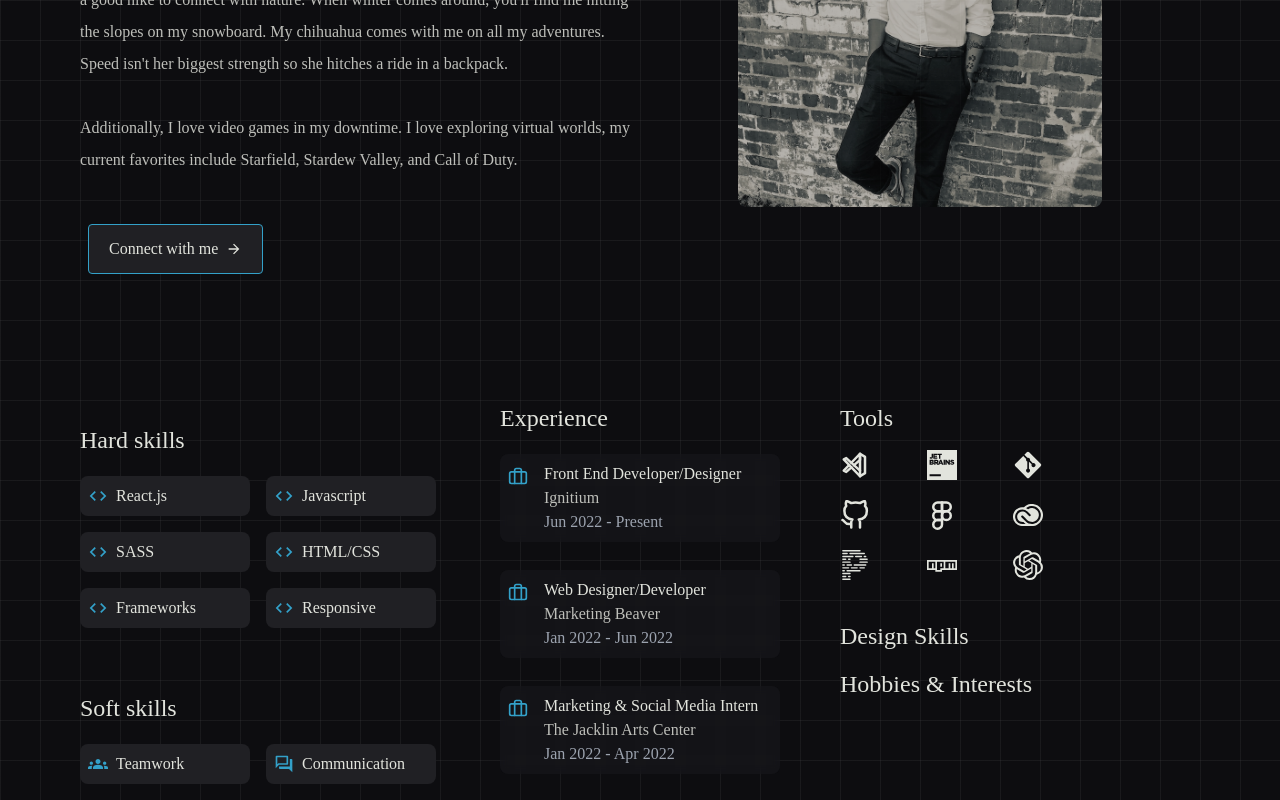
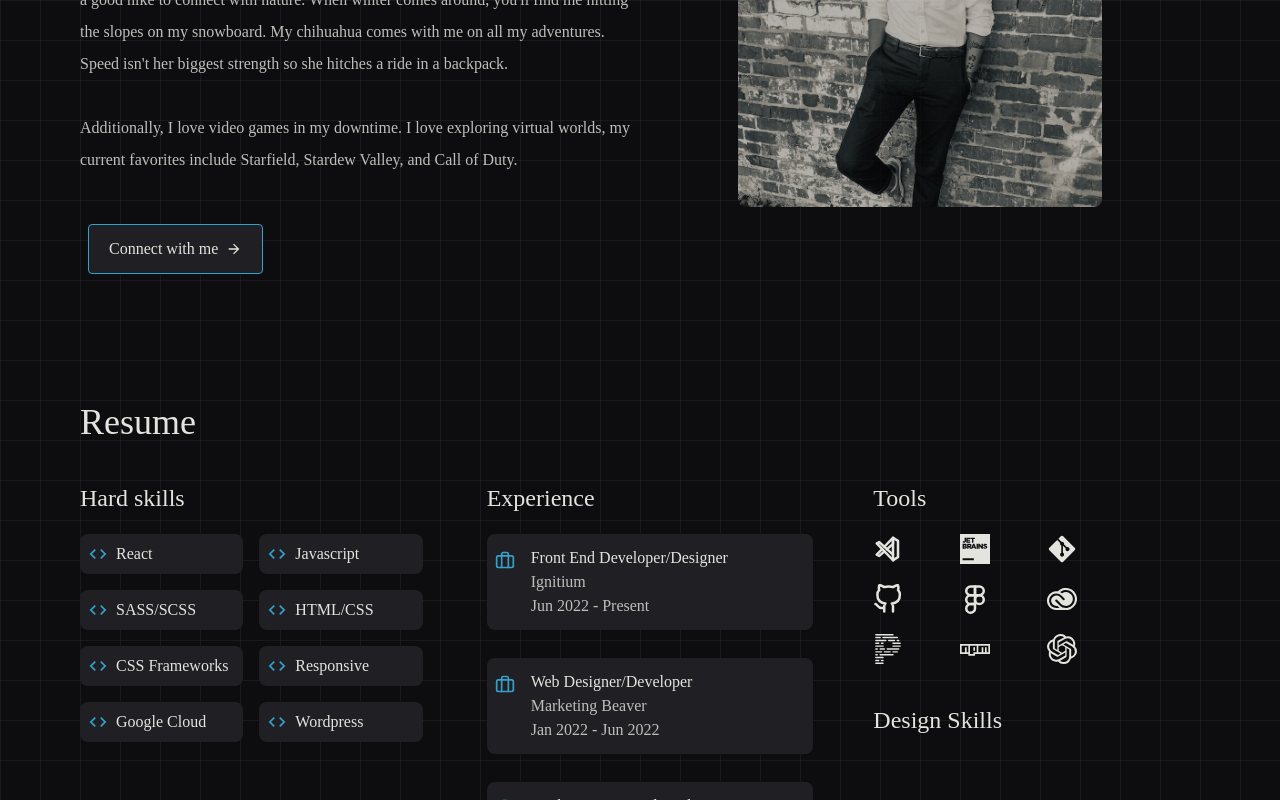
Before and after one commit to Kcounts93/my-portfolio, a React (Create React App) app: page / in a window 1280 px wide. Shown: the part 2000-2800 px from the top of the page. Built offline with nearby package versions, Linux system fonts and the light colour scheme.

Commit message:
resume section & components update

```diff
--- a/src/components/Resume.jsx
+++ b/src/components/Resume.jsx
@@ -5,61 +5,41 @@ import Experience from "./resumeComponents/Experience";
 import Education from "./resumeComponents/Education";
 import Certifications from "./resumeComponents/Certifications";
 import Tools from "./resumeComponents/Tools";
+import Hobbies from "./resumeComponents/Hobbies";
+import DesignSkills from "./resumeComponents/DesignSkills";
 
 const Resume = () => {
   return (
-    <div id="Resume">
-      <div className="container mx-auto px-5 md:px-10 lg:px-20 mt-20 mb-10 flex-row">
-        <div className="grid grid-cols-1 md:grid-cols-3 gap-5">
-          {/* Left Side: Skills */}
-          <div className="md:col-span-1 flex flex-col justify-around">
-            <div>
+    <div id="Resume" className="container mx-auto px-5 md:px-10 lg:px-20 mt-20 mb-10">
+      <h2 className="text-4xl mb-10 font-light">Resume</h2>
+      <div className="grid grid-cols-1 md:grid-cols-3 gap-5 md:gap-10">
+        {/* Skills, Experience, Tools/Design Skills/Hobbies in the first 3-column grid */}
+        <div className="flex flex-col md:order-1">
           <HardSkills />
-            </div>
-            <div>
           <SoftSkills />
         </div>
+        <div className="md:order-2 p-0 md:pl-5">
+          <Experience />
         </div>
 
-          {/* Middle Side: Experience and Education */}
-          <div className="md:col-span-1">
-            <div>
-              <Experience />
-            </div>
+        {/* Tools, Design Skills, Hobbies */}
+        {/* Ensure it appears below Experience and above Education and Certifications on mobile */}
+        <div className="md:order-3 order-4 p-0 md:pl-5">
+          <Tools />
+          <DesignSkills />
+          {/* Design Skills and Hobbies sections */}
         </div>
 
-          {/* Right Side: What Can I Do?, Design Skills, Hobbies & Interests */}
-          <div className="md:col-span-1">
-            {/* Software Skills */}
-            <div>
-              <h2 className="font-light text-2xl mb-4">Tools</h2>
-              <Tools />
-            </div>
-            {/* Design Skills */}
-            <div>
-              <h2 className="font-light text-2xl mb-4">Design Skills</h2>
-              {/* ... list of design skills ... */}
-            </div>
-
-            {/* Hobbies & Interests */}
-            <div>
-              <h2 className="font-light text-2xl mb-4">Hobbies & Interests</h2>
-              {/* ... list of hobbies ... */}
-            </div>
-          </div>
-        </div>
-        <div className="grid grid-cols-1 md:grid-cols-3 gap-5 mt-12">
-          {/* Left Side: Skills */}
-          <div className="md:col-span-1">
+        {/* Education and Certifications with adjusted order for mobile view */}
+        <div className="md:order-4 order-2">
           <Education />
         </div>
-            <div className="md:col-span-1">
+        <div className="p-0 md:order-5 order-3 md:pl-5">
           <Certifications />
         </div>
-            <div className="md:col-span-1">
+        <div className="md:order-6 order-8 p-0 md:pl-5">
+          <Hobbies />
         </div>
-          </div>
-
       </div>
       <button className="primary-btn">View resume</button>
     </div>
--- a/src/components/resumeComponents/Certifications.jsx
+++ b/src/components/resumeComponents/Certifications.jsx
@@ -14,24 +14,27 @@ const certificates = [
     degree: "Front End Web & Mobile Dev",
     year: "2022 - 2023",
     description:
-      "Focuses on building engaging user interfaces. Skills & Technologies developed: Bootstrap, React, React Native, Git, Redux, Google Cloud Platform",
+      "Focuses on building engaging user interfaces responsively with modern technologies including mobile apps. Skills & Technologies developed: Bootstrap, React, React Native, Git, Redux, Google Cloud Platform",
   },
 ];
 
 const Certifications = () => {
   return (
-    <div className="h-full rounded-xl mx-10">
+    <div className="h-full rounded-xl">
       <h2 className="text-2xl font-light mb-5">Certifications</h2>
       <div className="flex flex-col items-center">
         {certificates.map((cert, index) => (
-          <div key={index} className="flex items-start w-full mb-8 rounded-lg bg-charcoal backdrop-filter backdrop-blur-sm bg-opacity-40 pl-4 py-2">
+          <div key={index} className="no-select cursor-pointer shadow-md group relative flex items-start w-full mb-7 rounded-lg bg-charcoal px-2 py-3 overflow-hidden">
             <div className="flex flex-col items-start mr-4">
               <FiAward className="text-xl text-drap mt-2 text-blue-500" />
             </div>
             <div className="flex-1">
-              <h3 className="text-lg font-medium">{cert.school}</h3>
+              <h3 className="text-md font-medium">{cert.school}</h3>
               <p className="text-darkputty">{cert.degree}</p>
-              <p className="text-gray-400">{cert.year}</p>
+              <p className="text-darkputty">{cert.year}</p>
+            </div>
+            <div className="absolute left-0 right-0 bottom-0 translate-y-full group-hover:translate-y-0 transition-transform duration-500 ease-in-out bg-charcoal p-2 rounded-b-lg">
+              <p className="text-sm text-putty">{cert.description}</p>
             </div>
           </div>
         ))}
--- /dev/null
+++ b/src/components/resumeComponents/DesignSkills.jsx
@@ -0,0 +1,11 @@
+import React from 'react'
+
+const DesignSkills = () => {
+  return (
+    <div>
+        <h2 className="text-2xl font-light mb-5">Design Skills</h2>
+    </div>
+  )
+}
+
+export default DesignSkills
--- a/src/components/resumeComponents/Education.jsx
+++ b/src/components/resumeComponents/Education.jsx
@@ -15,7 +15,7 @@ const education = [
     degree: "A.A.S in Graphic and Web Design",
     year: "2020 - 2022",
     description:
-      "Acquired practical skills in digital design, web development, and multimedia communication.",
+      "Acquired hands-on, practical skills in digital design, web development, and multimedia communication integrating visual creativity and technical proficiency through real-life client engagement.",
   },
 ];
 
@@ -25,14 +25,17 @@ const Education = () => {
       <h2 className="text-2xl font-light mb-5">Education</h2>
       <div className="flex flex-col items-center">
         {education.map((edu, index) => (
-          <div key={index} className="flex items-start w-full mb-8 rounded-lg bg-charcoal backdrop-filter backdrop-blur-sm bg-opacity-40 pl-4 py-2">
+          <div key={index} className="no-select cursor-pointer group relative flex items-start w-full mb-7 rounded-lg bg-charcoal px-2 py-3 overflow-hidden">
             <div className="flex flex-col items-start mr-4">
               <LuGraduationCap className="text-xl text-drap mt-1 text-blue-500" />
             </div>
             <div className="flex-1">
-              <h3 className="text-lg">{edu.school}</h3>
+              <h3 className="text-md">{edu.school}</h3>
               <p className="text-darkputty font-medium">{edu.degree}</p>
               <p className="text-gray-400">{edu.year}</p>
+            </div>
+            <div className="absolute left-0 right-0 bottom-0 translate-y-full group-hover:translate-y-0 transition-transform duration-500 ease-in-out bg-charcoal p-2 rounded-b-lg">
+              <p className="text-sm text-gray-200">{edu.description}</p>
             </div>
           </div>
         ))}
--- a/src/components/resumeComponents/Experience.jsx
+++ b/src/components/resumeComponents/Experience.jsx
@@ -1,4 +1,4 @@
-import React from "react";
+import React, { useState } from "react";
 import { FiBriefcase } from "react-icons/fi";
 
 const experiences = [
@@ -7,7 +7,7 @@ const experiences = [
     company: "Ignitium",
     date: "Jun 2022 - Present",
     description:
-      "Responsible for replicating websites. Building, maintaining, and designing HTML, CSS, JavaScript landing pages in a fast-paced, collaborative, ever-changing environment.",
+      "Responsible for accurately replicating client websites. Building, maintaining, and designing landing pages using HTML, CSS, JavaScript. Responsible for managing our landing page platform.",
   },
   {
     title: "Web Designer/Developer",
@@ -21,33 +21,50 @@ const experiences = [
     company: "The Jacklin Arts Center",
     date: "Jan 2022 - Apr 2022",
     description:
-      "Managed social media and maintained the WordPress website for a non-profit cultural arts center, enhancing online presence and community engagement.",
+      "Managed Facebook and Instagram marketing and maintained WordPress website for a non-profit cultural arts center, enhancing online presence and community engagement.",
   },
   {
     title: "Web Designer/Video Editor",
     company: "EML Radio - Full time",
     date: "Oct 2019 - Aug 2020",
     description:
-      "Leveraged technical skills in WordPress, CSS, HTML, and Adobe Premiere to edit podcasts, videos and make edits to a custom themed website hosted in WordPress",
+      "Leveraged technical skills in WordPress, CSS, HTML, and Javascript to make edits to a custom themed site hosted in WordPress. Used Adobe Premiere to edit podcasts, videos and music.",
   },
 ];
 
+const ExperienceItem = ({ exp }) => {
+  const [isVisible, setIsVisible] = useState(false);
+
+  // Toggle visibility state
+  const toggleVisibility = () => setIsVisible(!isVisible);
+
+  return (
+    <div
+      onClick={toggleVisibility}
+      className="no-select cursor-pointer group relative flex items-start w-full mb-7 rounded-lg bg-charcoal px-2 py-3 overflow-hidden md:hover:bg-opacity-60 md:transition md:duration-300 md:ease-in-out"
+    >
+      <div className="flex flex-col items-start mr-4">
+        <FiBriefcase className="text-xl text-drap mt-1 text-blue-500" />
+      </div>
+      <div className="flex-1">
+        <h3 className="text-md">{exp.title}</h3>
+        <p className="text-darkputty">{exp.company}</p>
+        <p className="text-darkputty">{exp.date}</p>
+      </div>
+      <div className={`absolute left-0 right-0 bottom-0 ${isVisible ? 'translate-y-0' : 'translate-y-full'} md:group-hover:translate-y-0 transition-transform duration-500 ease-in-out bg-charcoal p-2 rounded-b-lg`}>
+        <p className="text-sm text-putty">{exp.description}</p>
+      </div>
+    </div>
+  );
+};
+
 const Experience = () => {
   return (
-    <div className="h-full rounded-xl mx-10">
+    <div className="h-full rounded-xl mt-10 md:mt-0">
       <h2 className="text-2xl font-light mb-5">Experience</h2>
       <div className="flex flex-col items-center">
         {experiences.map((exp, index) => (
-          <div key={index} className="flex items-start w-full mb-7 rounded-lg bg-charcoal backdrop-filter backdrop-blur-sm bg-opacity-40 px-2 py-2">
-            <div className="flex flex-col items-start mr-4">
-              <FiBriefcase className="text-xl text-drap mt-1 text-blue-500" />
-            </div>
-            <div className="flex-1">
-              <h3 className="text-md">{exp.title}</h3>
-              <p className="text-darkputty">{exp.company}</p>
-              <p className="text-gray-400">{exp.date}</p>
-            </div>
-          </div>
+          <ExperienceItem key={index} exp={exp} />
         ))}
       </div>
     </div>
--- a/src/components/resumeComponents/HardSkills.jsx
+++ b/src/components/resumeComponents/HardSkills.jsx
@@ -3,12 +3,14 @@ import { MdCode } from "react-icons/md";
 
 const HardSkills = () => {
   const hardSkills = [
-    { skill: "React.js" },
+    { skill: "React" },
     { skill: "Javascript" },
-    { skill: "SASS" },
+    { skill: "SASS/SCSS" },
     { skill: "HTML/CSS" },
-    { skill: "Frameworks" },
+    { skill: "CSS Frameworks" },
     { skill: "Responsive" },
+    { skill: "Google Cloud" },
+    { skill: "Wordpress" }
   ];
 
   return (
@@ -19,7 +21,7 @@ const HardSkills = () => {
           {hardSkills.map(({ skill, Icon }) => (
             <div className="flex items-center px-2 py-2 bg-charcoal rounded-lg">
               <MdCode className="text-xl text-drap mr-2" />
-              <span className="">{skill}</span>
+              <span className="text-md">{skill}</span>
             </div>
           ))}
         </div>
--- /dev/null
+++ b/src/components/resumeComponents/Hobbies.jsx
@@ -0,0 +1,9 @@
+import React from 'react'
+
+const Hobbies = () => {
+  return (
+    <div><h2 className="text-2xl font-light mb-5">Hobbies</h2></div>
+  )
+}
+
+export default Hobbies
--- a/src/components/resumeComponents/SoftSkills.jsx
+++ b/src/components/resumeComponents/SoftSkills.jsx
@@ -16,16 +16,17 @@ const SoftSkills = () => {
     { skill: "Resourceful", Icon: MdOutlineLightbulb },
     { skill: "Organized", Icon: MdFolderOpen },
     { skill: "Problem Solver", Icon: MdOutlineBuild },
+
   ];
 
   return (
-    <div className="h-full rounded-xl mt-5">
+    <div className="h-full rounded-xl mt-14">
       <div className="mr-1">
         <h2 className="text-2xl font-light mb-5">Soft skills</h2>
         <div className="grid grid-cols-2 gap-4">
           {softSkills.map(({ skill, Icon }) => (
             <div className="flex items-center p-2 bg-charcoal rounded-lg">
-              <Icon className="text-xl text-drap mr-2" />
+              <Icon className="icon-animation-hover text-xl text-drap mr-2" />
               <span className="font-medium text-md">{skill}</span>
             </div>
           ))}
--- a/src/components/resumeComponents/Tools.jsx
+++ b/src/components/resumeComponents/Tools.jsx
@@ -11,8 +11,10 @@ import { FaGitAlt, FaNpm } from "react-icons/fa";
 
 const Tools = () => {
   return (
+    <div className="">
+      <h2 className="text-2xl font-light mb-5">Tools</h2>
     <div className="grid grid-cols-3 grid-rows-3 gap-5 my-4 w-60 mb-10">
-      <TbBrandVscode className="text-3xl" />
+      <TbBrandVscode className="text-3xl icon-hover-animate" />
       <SiJetbrains className="text-3xl" />
       <FaGitAlt className="text-3xl" />
       <FiGithub className="text-3xl" />
@@ -22,6 +24,7 @@ const Tools = () => {
       <FaNpm className="text-3xl" />
       <SiOpenai className="text-3xl" />
     </div>
+    </div>
   );
 };
 
--- a/src/index.css
+++ b/src/index.css
@@ -9,6 +9,7 @@
     @apply bg-darkgrey;
     @apply font-[Montserrat];
     @apply text-putty;
+
 
   }
   li {
@@ -39,6 +40,7 @@
   }
 }
 
+
 body {
   background-size: 40px 40px !important;
   background-image: linear-gradient(to right, #bebfba18 1px, transparent 1px), linear-gradient(to bottom, #bebfba18 1px, transparent 1px) !important;
@@ -46,6 +48,13 @@ body {
 
 html {
   scroll-behavior: smooth;
+}
+
+.no-select {
+  -webkit-user-select: none; /* Safari */
+  -moz-user-select: none;    /* Firefox */
+  -ms-user-select: none;     /* IE10+/Edge */
+  user-select: none;         /* Standard */
 }
 
 /* Skills Logo Wrapper */
@@ -96,3 +105,18 @@ html {
   visibility: visible;
   transition: opacity 0.5s ease-in-out, visibility 0.5s ease-in-out;
 }
+
+@keyframes rainbow-color {
+  0% { color: rgba(255, 0, 0, 0.731); }
+  14% { color: rgba(255, 166, 0, 0.689); }
+  28% { color: rgba(255, 255, 0, 0.697); }
+  42% { color: rgba(0, 128, 0, 0.763); }
+  57% { color: rgba(0, 0, 255, 0.596); }
+  71% { color: rgba(76, 0, 130, 0.838); }
+  85% { color: rgba(238, 130, 238, 0.743); }
+  100% { color: rgba(255, 0, 0, 0.582); }
+}
+
+.icon-animation-hover:hover {
+  animation: rainbow-color 2s infinite;
+}
```
Also changed, not shown: src/components/Navbar.jsx (+7 -28 lines). Lines whose indentation alone changed are shown as unchanged.
